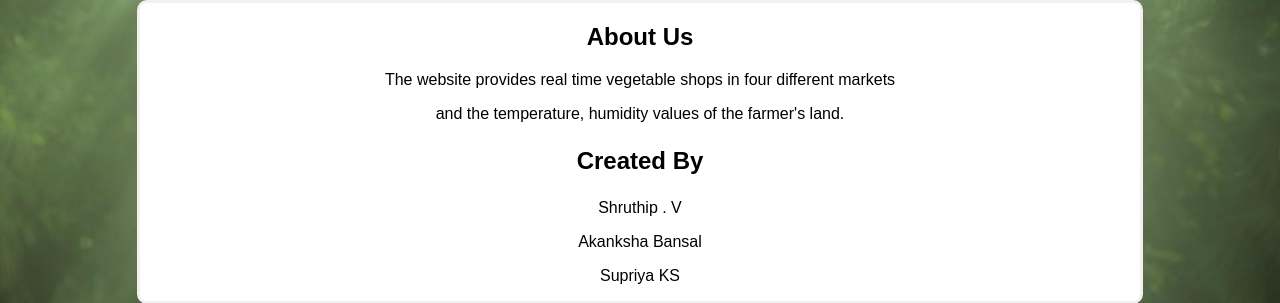
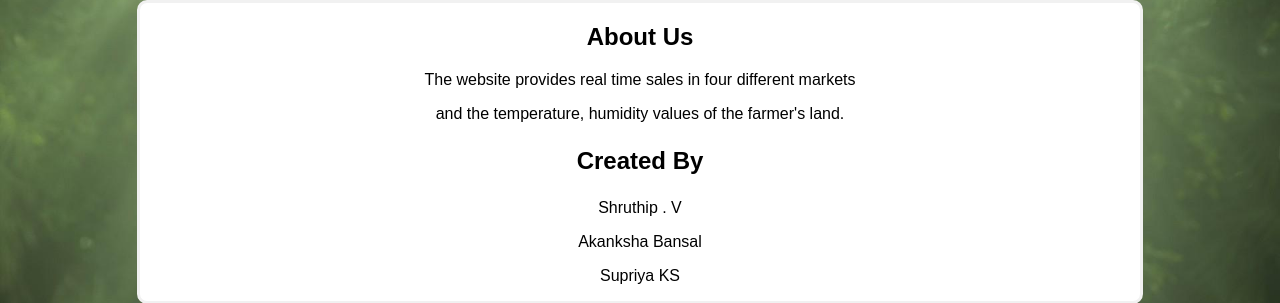
Before and after one commit to shruthipv96/farmingsolution, a PHP site: page /farmingsolutions/aboutus.php in a window 1280 px wide. Shown: the part 46-349 px from the top of the page. Run offline with PHP 8.4, Linux system fonts and the light colour scheme; some libraries are stand-ins or nearby versions.

Commit message:
Update aboutus.php

```diff
--- a/website/aboutus.php
+++ b/website/aboutus.php
@@ -103,7 +103,7 @@ body {
    </div>
 	<div id="main-wrapper">
 	<center><h2>About Us</h2>
-		<p> The website provides real time vegetable shops in four different markets </p>
+		<p> The website provides real time sales in four different markets </p>
 		<p> and the temperature, humidity values of the farmer's land.</p>
 		<h2><p> Created By</p></h2>
 		<p> Shruthip . V </p>
```
